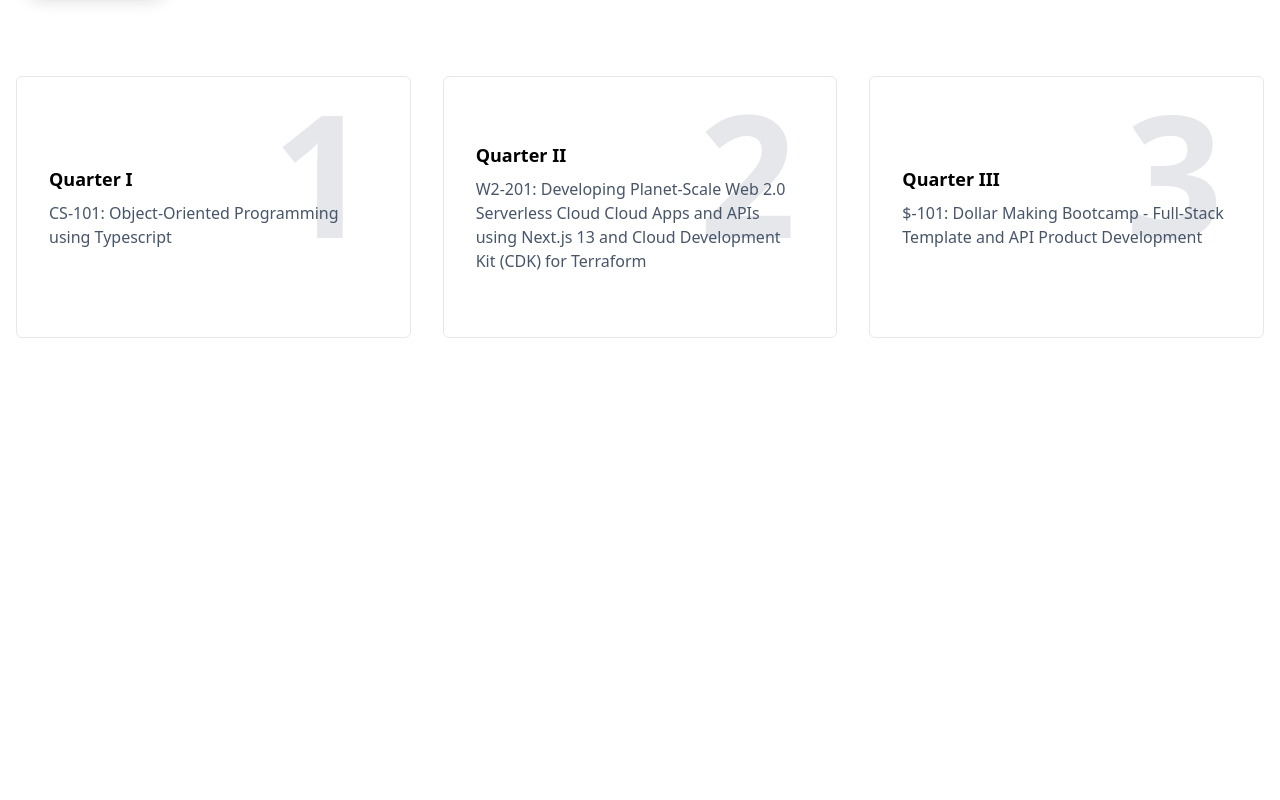
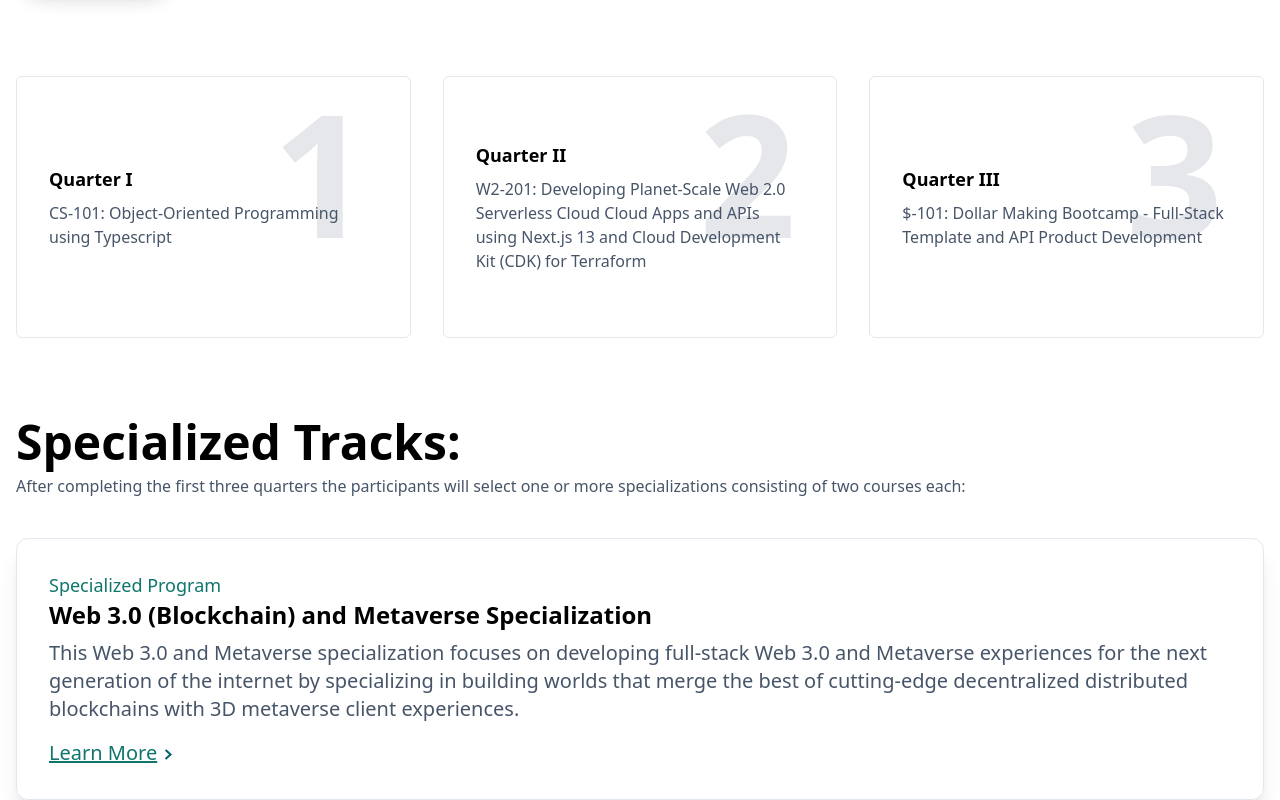
Before and after one commit to developer-abdulali/panaverse-dao, a Next.js app: page / in a window 1280 px wide. Shown: the part 974-1774 px from the top of the page. Before the commit the page ends 1392 px from the top, so only its background shows below. Built offline with nearby package versions, Linux system fonts and the light colour scheme.

Commit message:
created SpecializedTrack

```diff
--- a/components/HeroSection/HeroSection.tsx
+++ b/components/HeroSection/HeroSection.tsx
@@ -24,7 +24,7 @@
           <Button text={"Enroll Now"} />
         </div>
       </div>
-      <div className="flex-1 ml-10">
+      <div className="flex-1">
         <Image
           src="/images/hero-img.svg"
           alt="Heo Poster"
--- a/components/Navbar/Navbar.tsx
+++ b/components/Navbar/Navbar.tsx
@@ -3,8 +3,8 @@
 import Link from "next/link";
 const Navbar = () => {
   return (
-      <header>
-        <nav className="flex justify-between items-center max-w-screen-xl mx-auto py-5 px-4 sticky top-0">
+      <header className="sticky top-0 bg-white">
+        <nav className="flex justify-between items-center max-w-screen-xl mx-auto py-5 px-4">
           <div>
             <Image
               src="/images/panaverse.svg"
--- /dev/null
+++ b/components/Specialized Track/SpecializedTrack.tsx
@@ -0,0 +1,50 @@
+import React from "react";
+
+const SpecializedTrack = () => {
+  return (
+    <section className="max-w-screen-xl mx-auto px-4">
+      <div>
+        <h4 className="text-5xl font-bold whitespace-pre-line">
+          Specialized Tracks:
+        </h4>
+        <p className="mt-2 text-slate-600 z-0">
+          After completing the first three quarters the participants will select
+          one or more specializations consisting of two courses each:{" "}
+        </p>
+      </div>
+      <div className="mt-10">
+        <div className="shadow-xl rounded-xl border border-slate-200 py-8 px-8">
+          <h4 className="text-lg text-teal-700">Specialized Program</h4>
+          <h3 className="text-2xl font-semibold">
+            Web 3.0 (Blockchain) and Metaverse Specialization
+          </h3>
+          <p className="text-xl text-slate-600 mt-2">
+            This Web 3.0 and Metaverse specialization focuses on developing
+            full-stack Web 3.0 and Metaverse experiences for the next generation
+            of the internet by specializing in building worlds that merge the
+            best of cutting-edge decentralized distributed blockchains with 3D
+            metaverse client experiences.
+          </p>
+          <button className="text-teal-700 text-xl mt-4 underline flex justify-end gap-x-1">Learn More
+            <svg
+              className="mt-2.5"
+              width="15"
+              height="11"
+              viewBox="0 0 8 11"
+              fill="none"
+              xmlns="http://www.w3.org/2000/svg"
+            >
+              <path
+                d="M1.00006 10.0368L6.06801 5.57117L1.09503 0.999994"
+                stroke="#00616C"
+                strokeWidth="2"
+              />
+            </svg>
+          </button>
+        </div>
+      </div>
+    </section>
+  );
+};
+
+export default SpecializedTrack;
--- a/pages/index.tsx
+++ b/pages/index.tsx
@@ -1,10 +1,12 @@
 import HeroSection from "@/components/HeroSection/HeroSection";
 import CoreTracks from "@/components/CoreTrack/CoreTracks";
+import SpecializedTrack from "@/components/Specialized Track/SpecializedTrack";
 const Home = () => {
   return (
     <>
       <HeroSection />
       <CoreTracks />
+      <SpecializedTrack />
     </>
   );
 };
```
